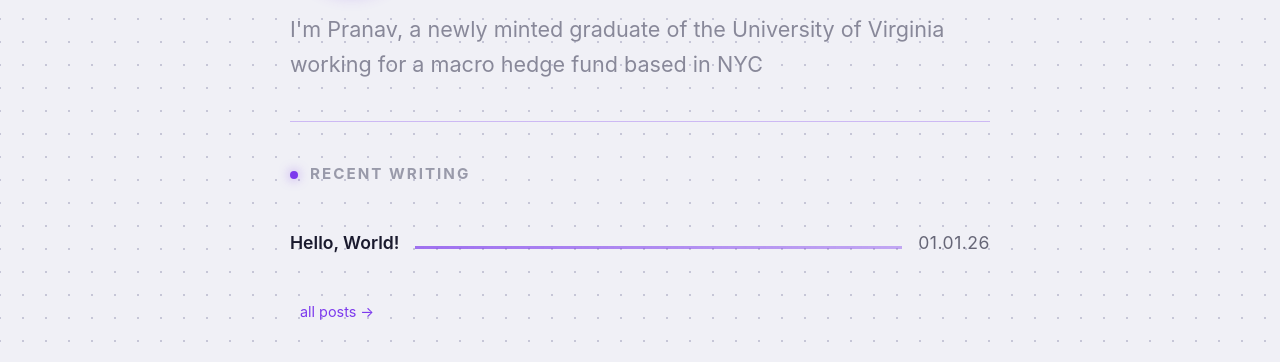
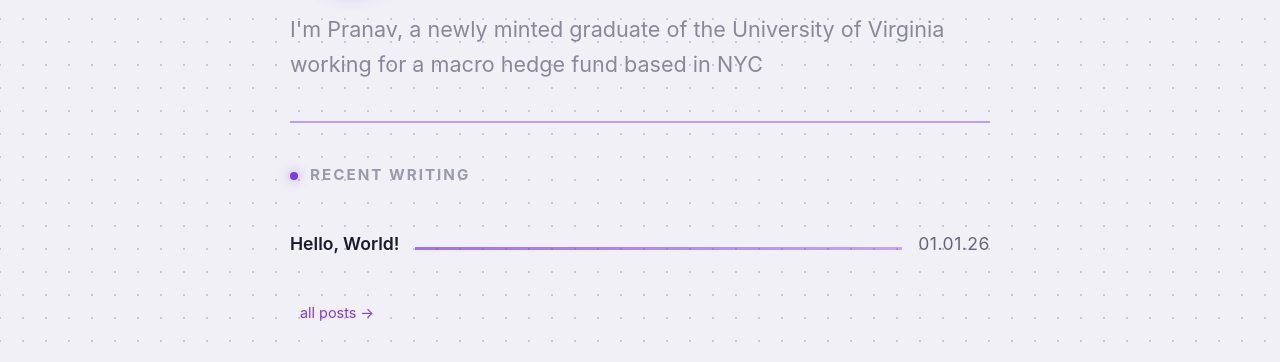
Before and after one commit to moxkxs/pranavdotcom, an Eleventy site: page src/index.njk in a window 1280 px wide. Both pictures are taken after a click on the button "Toggle theme". Shown: the part 234-596 px from the top of the page. Built offline with nearby package versions, Linux system fonts and the light colour scheme; Eleventy itself is replaced by a stand-in of ours; files that its build step writes are made by us from their sources.

Commit message:
fix separator brightness: 2px height, bump edge opacity to 0.45

```diff
--- a/src/css/style.css
+++ b/src/css/style.css
@@ -25,7 +25,7 @@
 
     --logo-grad: linear-gradient(90deg, #8B7355, #A0826D, #FF6B35);
     --separator-mid: rgba(255, 107, 53, 0.8);
-    --separator-edge: rgba(255, 107, 53, 0.3);
+    --separator-edge: rgba(255, 107, 53, 0.45);
     --intro-base: #c0c0c0;
     --intro-peak: #FFFFFF;
     --tag-bg: #2a1810;
@@ -60,7 +60,7 @@
 
     --logo-grad: linear-gradient(90deg, #6D28D9, #8B5CF6, #7C3AED);
     --separator-mid: rgba(124, 58, 237, 0.7);
-    --separator-edge: rgba(124, 58, 237, 0.3);
+    --separator-edge: rgba(124, 58, 237, 0.45);
     --intro-base: #888899;
     --intro-peak: #1a1a2e;
     --tag-bg: rgba(124, 58, 237, 0.1);
@@ -218,7 +218,7 @@ a.logo {
 
 .separator {
     width: 100%;
-    height: 1px;
+    height: 2px;
     background: linear-gradient(
         90deg,
         var(--separator-edge) 0%,
@@ -232,6 +232,7 @@ a.logo {
     animation: sheen 5s linear infinite;
     position: relative;
     z-index: 2;
+    will-change: background-position;
 }
 
 /* ===================== */
```
